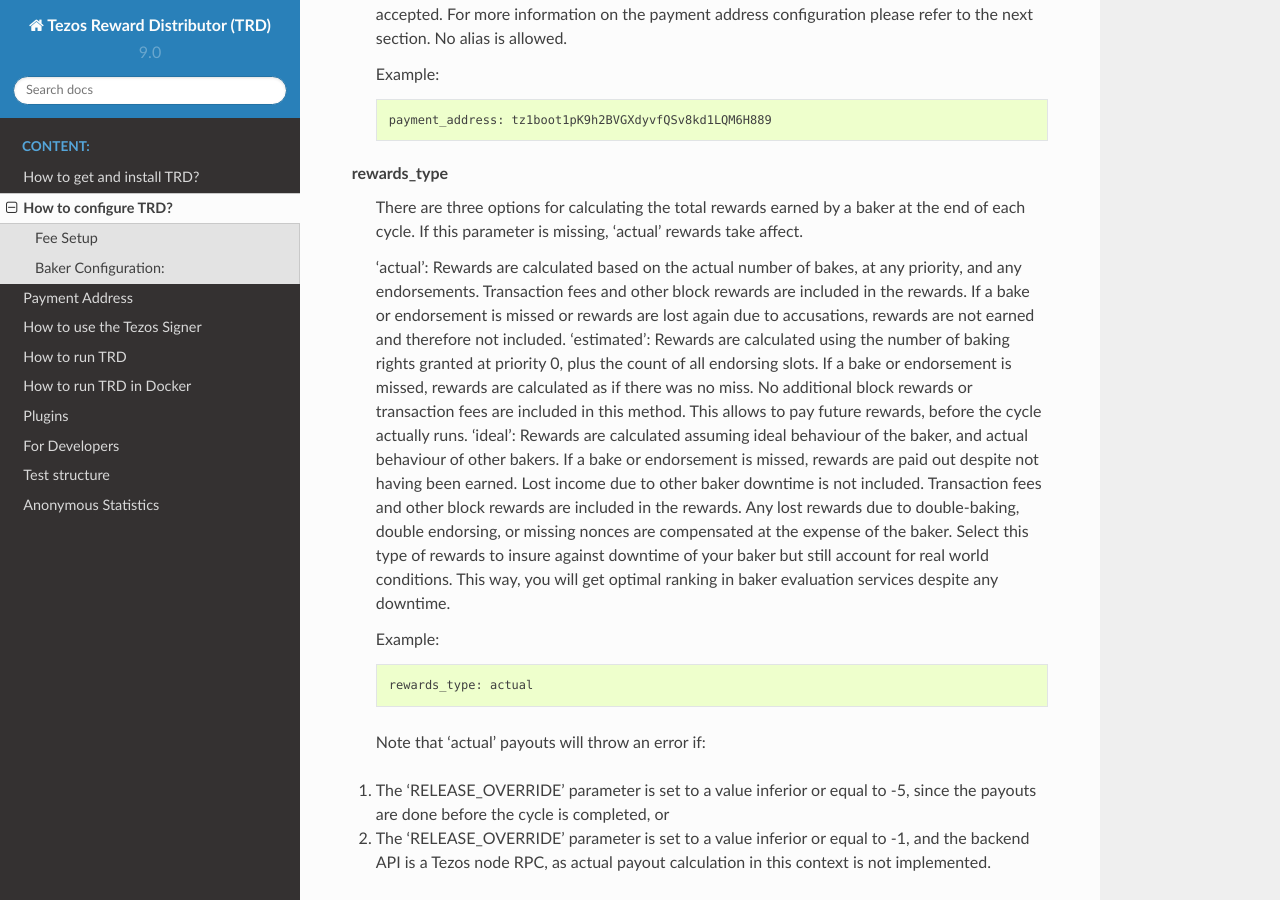
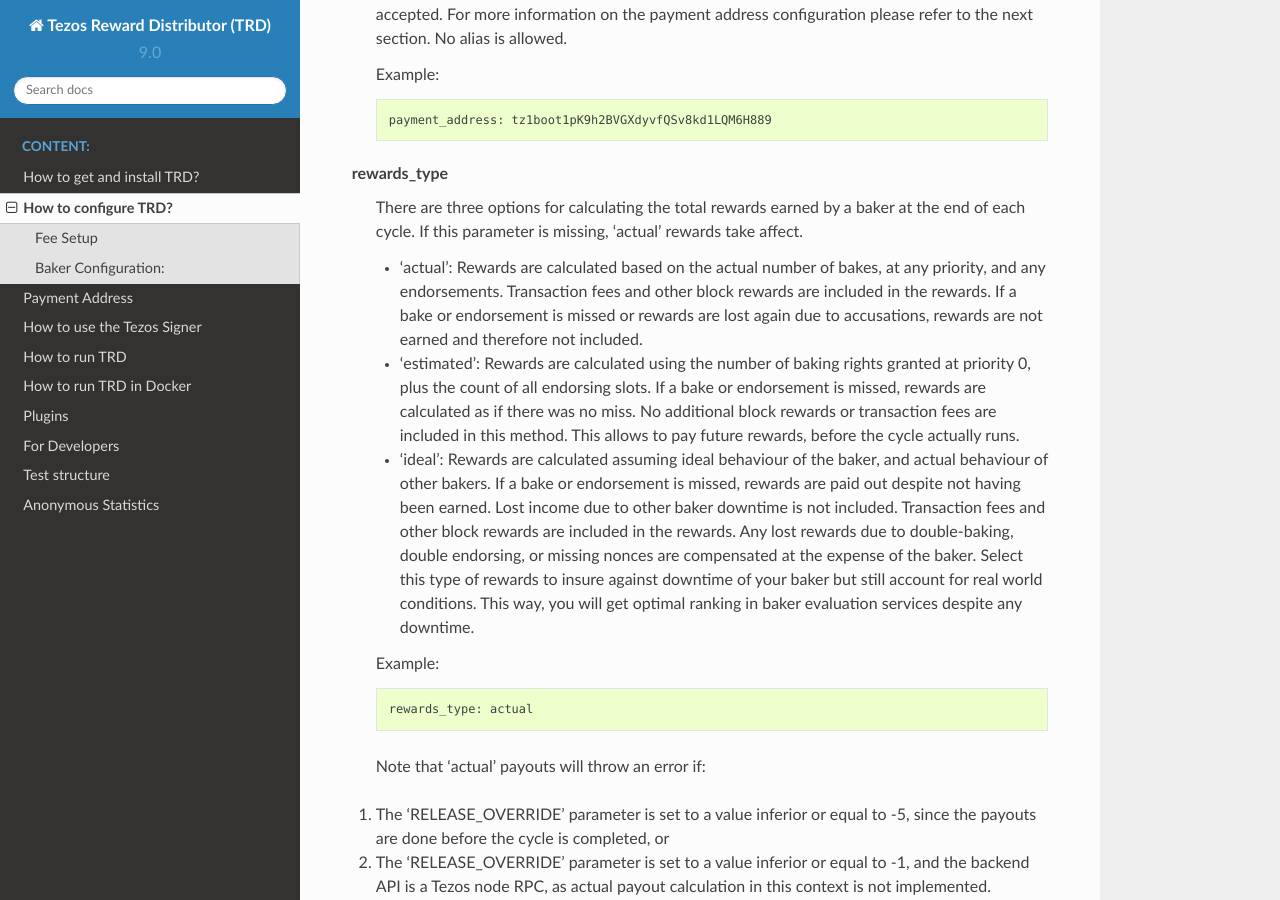
Before and after one commit to tezos-reward-distributor-organization/tezos-reward-distributor, a Sphinx documentation site: the page built from docs/configuration.rst, in a window 1280 px wide and 900 px high, scrolled down 1290 px. Built offline with Sphinx 7.4.7 and the Read the Docs theme 2.0.0, drawn with Linux system fonts in a browser that asks for light colours; pages that are not in the unit, such as notebooks, are missing from menus.

Commit message:
Minor formatting, confirguration.rst (#492)
*Contributor: utdrmac, Effort=0h
* Reviewer: jdsika, Effort=0h

```diff
--- a/docs/configuration.rst
+++ b/docs/configuration.rst
@@ -55,9 +55,9 @@
 **rewards_type**
   There are three options for calculating the total rewards earned by a baker at the end of each cycle. If this parameter is missing, 'actual' rewards take affect.
 
-  'actual': Rewards are calculated based on the actual number of bakes, at any priority, and any endorsements. Transaction fees and other block rewards are included in the rewards. If a bake or endorsement is missed or rewards are lost again due to accusations, rewards are not earned and therefore not included.
-  'estimated': Rewards are calculated using the number of baking rights granted at priority 0, plus the count of all endorsing slots. If a bake or endorsement is missed, rewards are calculated as if there was no miss. No additional block rewards or transaction fees are included in this method. This allows to pay future rewards, before the cycle actually runs.
-  'ideal': Rewards are calculated assuming ideal behaviour of the baker, and actual behaviour of other bakers. If a bake or endorsement is missed, rewards are paid out despite not having been earned. Lost income due to other baker downtime is not included. Transaction fees and other block rewards are included in the rewards. Any lost rewards due to double-baking, double endorsing, or missing nonces are compensated at the expense of the baker. Select this type of rewards to insure against downtime of your baker but still account for real world conditions. This way, you will get optimal ranking in baker evaluation services despite any downtime.
+  - 'actual': Rewards are calculated based on the actual number of bakes, at any priority, and any endorsements. Transaction fees and other block rewards are included in the rewards. If a bake or endorsement is missed or rewards are lost again due to accusations, rewards are not earned and therefore not included.
+  - 'estimated': Rewards are calculated using the number of baking rights granted at priority 0, plus the count of all endorsing slots. If a bake or endorsement is missed, rewards are calculated as if there was no miss. No additional block rewards or transaction fees are included in this method. This allows to pay future rewards, before the cycle actually runs.
+  - 'ideal': Rewards are calculated assuming ideal behaviour of the baker, and actual behaviour of other bakers. If a bake or endorsement is missed, rewards are paid out despite not having been earned. Lost income due to other baker downtime is not included. Transaction fees and other block rewards are included in the rewards. Any lost rewards due to double-baking, double endorsing, or missing nonces are compensated at the expense of the baker. Select this type of rewards to insure against downtime of your baker but still account for real world conditions. This way, you will get optimal ranking in baker evaluation services despite any downtime.
 
   Example::
 
```
